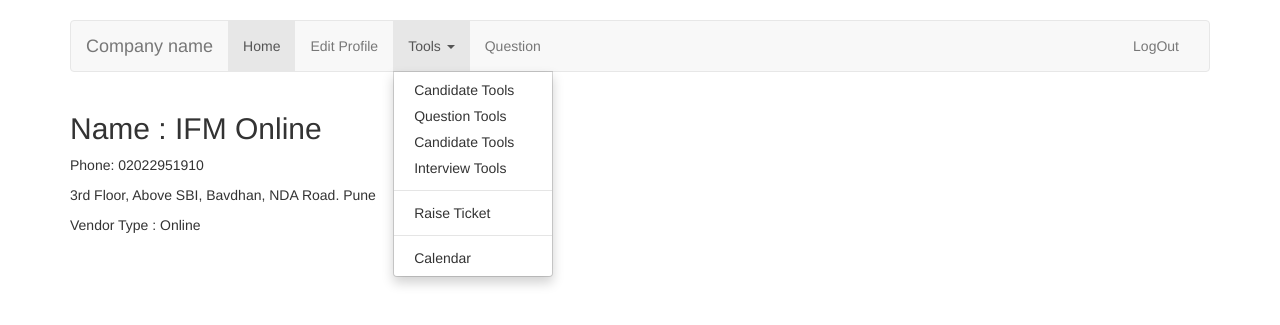
After one commit to rahulkriplani/django-interview-manager, a Django app: a page that uses Evaluator/templates/base.html in a window 1280 px wide, after a click on "Tools". The commit adds this page. Shown: the top 325 px of the page. Run offline with Django 3.2, Linux system fonts and the light colour scheme; a user stored in the database is signed in; data comes from the database, SQL or seed files in the repository; both versions use the stored data as it was after the commit; parts of the project's set-up code (start-up, migrations or seed data) failed here and were passed over; some libraries are stand-ins or nearby versions.

Commit message:
Vendor added and related pages and methods. All Candi pages added with filters

```diff
--- a/Evaluator/admin.py
+++ b/Evaluator/admin.py
@@ -14,6 +14,11 @@
 from .models import Skill
 from .models import QuestionSet
 from .models import Round
+from .models import Vendor
+
+class VendorAdmin(admin.ModelAdmin):
+    model = Position
+    list_display = ('name', 'v_type')
 
 class PositionAdmin(admin.ModelAdmin):
     model = Position
@@ -47,6 +52,7 @@
 
     inlines = [RoundInline]
 
+admin.site.register(Vendor, VendorAdmin)
 admin.site.register(Candidate)
 admin.site.register(Position, PositionAdmin)
 admin.site.register(Interview, InterviewAdmin)
--- a/Evaluator/models.py
+++ b/Evaluator/models.py
@@ -30,12 +30,38 @@
     def __str__(self):  # __unicode__ on Python 2
         return self.name
 
+class Vendor(models.Model):
+    name = models.CharField(max_length=100)
+    contact_validator = RegexValidator(regex='\d+')
+    phone_number = models.CharField(max_length=20, validators=[contact_validator], null=True)
+    address = models.TextField()
+    type_choices = (
+        ('O', 'Online'),
+        ('R', 'Reference'),
+        ('RS', 'Recruitment Service'),
+        ('OT', 'Other'),
+        ('N', 'None')
+                     )
+    v_type = models.CharField( # This field can be shown in template as get_status_display
+                        max_length=2,
+                        choices=type_choices,
+                        default='N'
+                             )
+
+    def __str__(self):  # __unicode__ on Python 2
+        return self.name
+
+    def get_absolute_url(self):
+        return reverse('vendor_details', args=[str(self.id)])
+
+
 class Candidate(models.Model):
     name = models.CharField(max_length=40)
     contact_validator = RegexValidator(regex='\d+')
     contact_primary = models.CharField(max_length=20, validators=[contact_validator], null=True)
     experience = models.PositiveIntegerField()
     position_applied = models.ForeignKey(Position)
+    vendor = models.ForeignKey(Vendor, null=True)
 
 
     def __str__(self):  # __unicode__ on Python 2
@@ -43,6 +69,8 @@
 
     def get_absolute_url(self):
         return reverse('candi_details', args=[str(self.id)])
+
+
 
 class QuestionSet(models.Model):
     name = models.CharField(max_length=200, default='QuestionSet')
--- a/Evaluator/templates/base.html
+++ b/Evaluator/templates/base.html
@@ -31,7 +31,18 @@
                     <ul class="nav navbar-nav">
                       <li class="active"><a href="/profile">Home</a></li>
                       <li><a href="/profile/edit">Edit Profile</a></li>
-                      <li><a href="#">Contact</a></li>
+                       <li class="dropdown"><a href="#" class="dropdown-toggle" data-toggle="dropdown" role="button" aria-haspopup="true" aria-expanded="false">Tools <span class="caret"></span></a>
+                        <ul class="dropdown-menu">
+                          <li><a href="#">Candidate Tools</a></li>
+                          <li><a href="#">Question Tools</a></li>
+                          <li><a href="#">Candidate Tools</a></li>
+                          <li><a href="#">Interview Tools</a></li>
+                          <li role="separator" class="divider"></li>
+                          <li><a href="#">Raise Ticket</a></li>
+                          <li role="separator" class="divider"></li>
+                          <li><a href="#">Calendar</a></li>
+                        </ul>
+                      </li>
                     </ul>
                       <ul class="nav navbar-nav">
 			      <li><a href="{% url 'Evaluator:question_list' %}">Question</a></li>
--- a/Evaluator/templates/profile.html
+++ b/Evaluator/templates/profile.html
@@ -42,7 +42,8 @@
     <div class="row well" style="margin-bottom: 20px; margin-top: 20px">
             <h3 style="margin-top:0px;margin-bottom:20px"><span  class="label label-primary">Candidate</span></h3>
             <p><a href="{% url 'Evaluator:add_candidate' %}">Add Candidate</a></p>
-            <p><a href="{% url 'Evaluator:search_candidate' %}">Search Candidate</a></p>
+            <p><a href="{% url 'Evaluator:search_candidate' %}">Search Candidates</a></p>
+            <p><a href="{% url 'Evaluator:all_candidates' %}">All Candidates</a></p>
     </div>
 
     <div class="row well">
--- /dev/null
+++ b/Evaluator/templates/vendors_details.html
@@ -0,0 +1,11 @@
+{% extends 'base.html' %}
+{% block content %}
+
+<h2>Name : {{ vendor }}</h2>
+<p>Phone: {{ vendor.phone_number }}</p>
+{% if vendor.address %}
+    <p>{{ vendor.address }}</p>
+{% endif %}
+<p>Vendor Type : {{ vendor.get_v_type_display }}</p>
+
+{% endblock %}
--- a/Evaluator/urls.py
+++ b/Evaluator/urls.py
@@ -16,33 +16,37 @@
     url(r'^profile/edit$', views.edit_profile, name='edit_profile'),
     url(r'^password/$', views.change_password, name='change_password'),
 
-    #Question URLs
+    # Question URLs
     url(r'^questions/$', views.QuestionList.as_view(), name='question_list'),
     url(r'^question/details/(?P<question_id>[0-9]+)/$', views.question_detail, name='question_detail'),
     url(r'^search/question/$', views.search_question, name='search_question'),
     url(r'^addQuestion/$', views.create_question, name='add_question'),
     url(r'^editQuestion/(?P<que_pk>\d+)/$', views.edit_question, name='edit_question'),
 
-    #Interview URLs
+    # Interview URLs
     url(r'^addInterview/$', views.add_interview, name='add_interview'),
     url(r'^allInterview/$', views.all_interviews, name='all_interview'),
     url(r'^detailInterview/(?P<interview_pk>\d+)/$', views.interviews_details, name='interview_details'),
 
-    #Candidate URLS
+    # Candidate URLS
     url(r'^candidateDetails/(?P<candidate_pk>\d+)/$', views.candi_details, name='candi_details'),
     url(r'^addCandidate/$', views.add_candidate, name='add_candidate'),
     url(r'^editCandidate/(?P<candidate_pk>\d+)/$', views.edit_candidate, name='edit_candidate'),
     url(r'^search/candidate/$', views.search_candidate, name='search_candidate'),
+    url(r'^allCandidates/$', views.all_candidates, name='all_candidates'),
 
-    #Exam URLs
+    # Exam URLs
     url(r'Exams/$', views.exams, name="allexams"),
     #url(r'addexam/$', views.create_exam, name="createExam"),
     #url(r'^exam/(?P<exam_pk>\d+)/$', views.exam_details, name='examDetails'),
     url(r'^examPreface/$', views.exam_launch_page, name='examLaunch'),
 
-    #Question Set URLs
+    # Question Set URLs
     url(r'questionSets/$', views.get_question_sets, name="allQueSets"),
     url(r'addQuestionSet/$', views.create_question_set, name="createQuestionSet"),
     url(r'^qset/(?P<qset_pk>\d+)/$', views.question_set_details, name='question_set_details'),
 
+    # Vendor URLs
+    url(r'^allVendors/$', views.allVendors, name="allVendors"),
+    url(r'^vendorDetails/(?P<vendor_pk>\d+)/$', views.vendor_details, name="vendor_details"),
     ]
--- a/Evaluator/views.py
+++ b/Evaluator/views.py
@@ -12,8 +12,8 @@
 from django.utils import timezone
 
 from . import forms
-from .models import Interview, Question, Candidate, Answer, QuestionSet, Round
-from .filters import InterviewFilter
+from .models import Interview, Question, Candidate, Answer, QuestionSet, Round, Vendor
+from .filters import InterviewFilter, CandidateFilter
 
 # Create your views here.
 def index(request):
@@ -200,7 +200,12 @@
         else:
             return render(request, 'search_candidate.html')
 
-
+@user_passes_test(lambda u: u.is_staff)
+@login_required
+def all_candidates(request):
+    candidates = Candidate.objects.all()
+    candidate_filter = CandidateFilter(request.GET, queryset=candidates)
+    return render(request, 'all_candidates.html', {'candidates': candidates, 'filter': candidate_filter})
 
 @login_required
 def edit_candidate(request, candidate_pk):
@@ -347,3 +352,19 @@
 @login_required
 def exam_launch_page(request):
     return render(request, 'exams_launch.html')
+
+
+#***********************************************************************
+# -------------------------------- Vendor ---------------------------
+#***********************************************************************
+
+@user_passes_test(lambda u: u.is_staff)
+@login_required
+def allVendors(request):
+    return render(request, 'all_vendors.html', {'vendors': Vendors.objects.all()})
+
+@user_passes_test(lambda u: u.is_staff)
+@login_required
+def vendor_details(request, vendor_pk):
+    vendor = Vendor.objects.get(pk=vendor_pk)
+    return render(request, 'vendors_details.html', {'vendor': vendor})
```
Also changed, not shown: Evaluator/filters.py (+8 -1 lines), Evaluator/templates/all_candidates.html (added, +32 -0 lines), Evaluator/migrations/0022_auto_20180925_1412.py (added), Evaluator/migrations/0023_auto_20180925_1445.py (added), Evaluator/templates/all_vendors.html (added), db.sqlite3.
